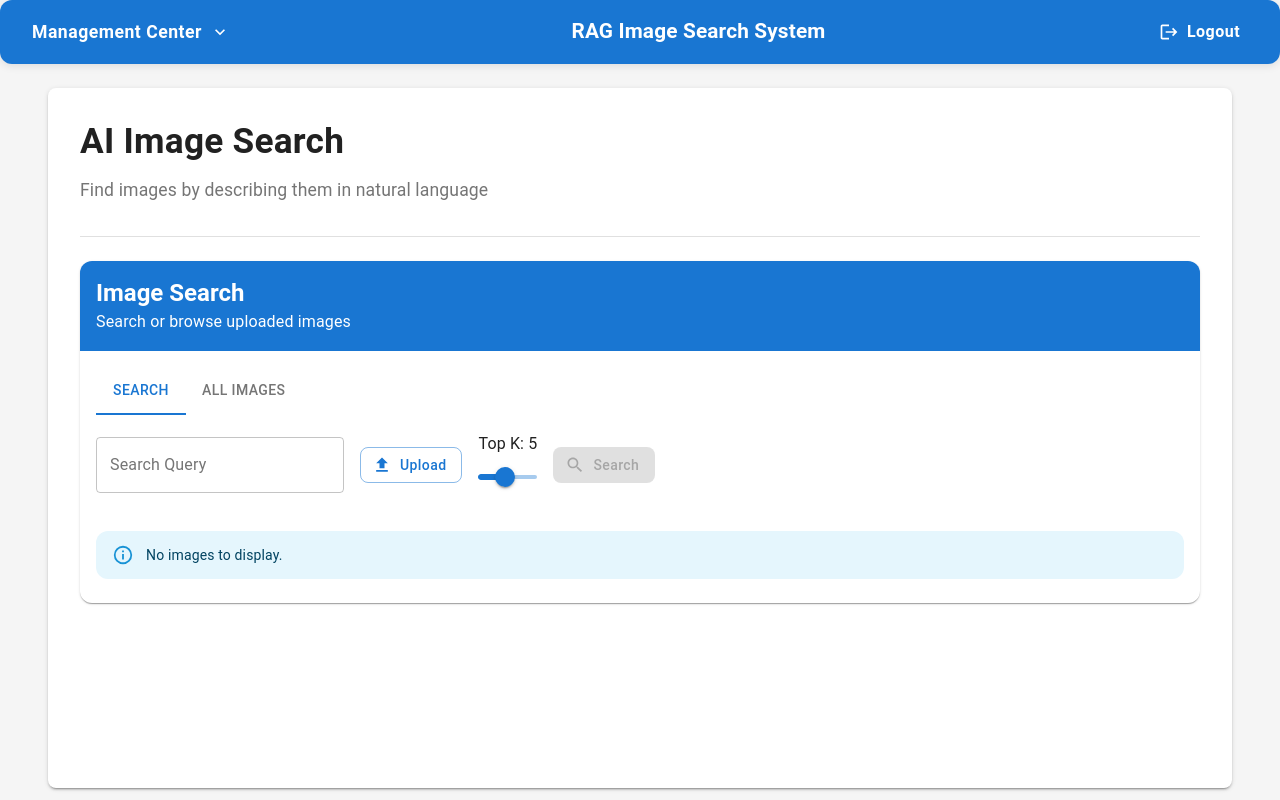
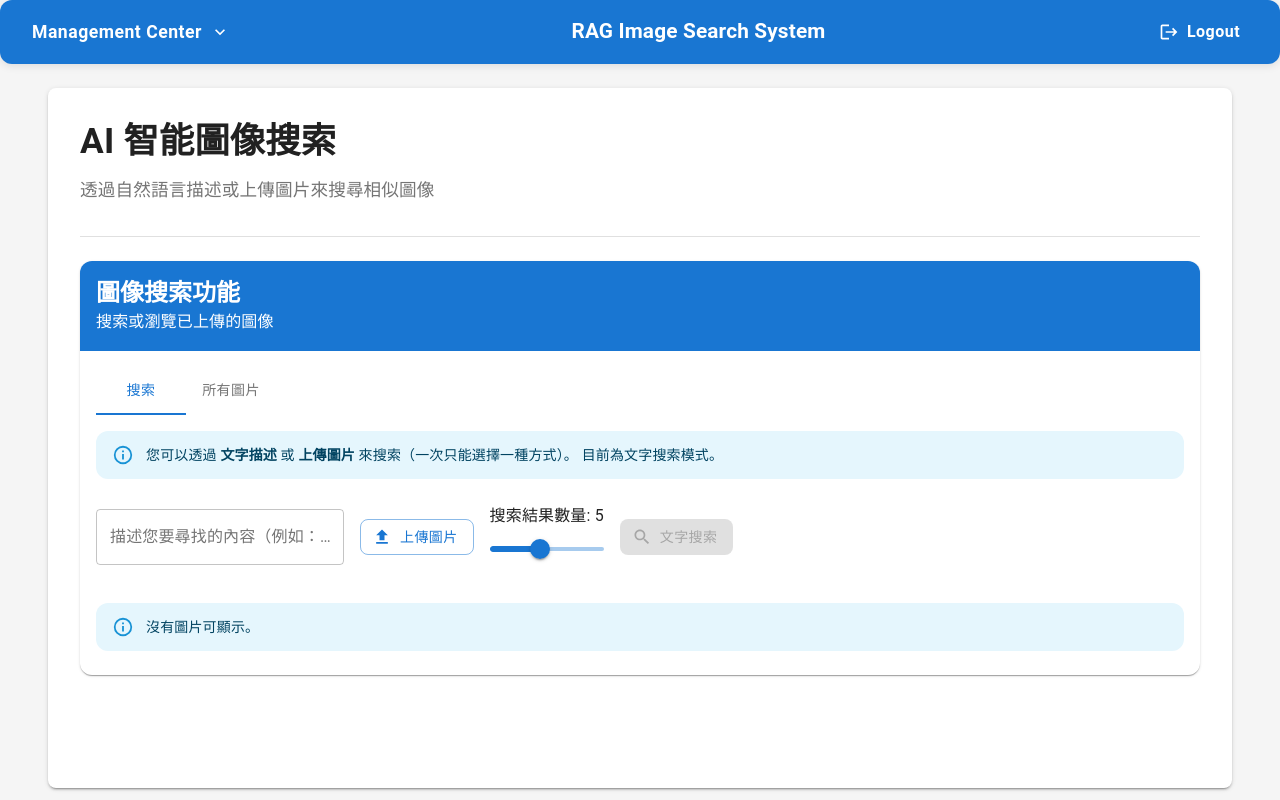
Before and after one commit to kuowilliam/cloud-midterm, a React (Create React App) app in the folder frontend/: page /search in a window 1280 px wide. Built offline with nearby package versions, Linux system fonts and the light colour scheme; sample sign-in values are in the browser's storage.

Commit message:
image to image

```diff
--- a/frontend/src/components/SearchSection.js
+++ b/frontend/src/components/SearchSection.js
@@ -58,7 +58,13 @@ export default function SearchSection() {
   const searchMutation = useMutation({
     mutationFn: ({ query, imageFile, topK }) =>
       searchImages(query, imageFile, topK),
-    onSuccess: data => setSearchResults(data.results || []),
+    onSuccess: (data) => {
+      console.log('✅ [SearchSection] Search successful, received data:', data);
+      setSearchResults(data.results || []);
+    },
+    onError: (error) => {
+      console.error('❌ [SearchSection] Search failed:', error);
+    },
   });
 
   // Query for all done images - disabled by default
@@ -163,7 +169,7 @@ export default function SearchSection() {
 
   const renderGrid = (items, isSearchResults = false) => {
     if (!items.length) {
-      return <Alert severity="info">No images to display.</Alert>;
+      return <Alert severity="info">沒有圖片可顯示。</Alert>;
     }
     return (
       <Grid container spacing={2}>
@@ -234,8 +240,8 @@ export default function SearchSection() {
     <>
       <Card>
       <CardHeader
-          title="Image Search"
-          subheader="Search or browse uploaded images"
+          title="圖像搜索功能"
+          subheader="搜索或瀏覽已上傳的圖像"
           sx={{
             backgroundColor: 'primary.main',
             '& .MuiCardHeader-subheader': {
@@ -249,20 +255,27 @@ export default function SearchSection() {
 
         <CardContent>
           <Tabs value={tab} onChange={handleTabChange} textColor="primary" indicatorColor="primary">
-            <Tab label="Search" value="search" />
-            <Tab label="All Images" value="storage" />
+            <Tab label="搜索" value="search" />
+            <Tab label="所有圖片" value="storage" />
           </Tabs>
 
           {tab === 'search' && (
             <Box component="form" onSubmit={handleSearch} sx={{ mt: 2 }}>
+              {/* Search Mode Info */}
+              <Alert severity="info" sx={{ mb: 3 }}>
+                您可以透過 <strong>文字描述</strong> 或 <strong>上傳圖片</strong> 來搜索（一次只能選擇一種方式）。
+                {imageFile ? ' 目前為圖片搜索模式。' : ' 目前為文字搜索模式。'}
+              </Alert>
+
               <Grid container spacing={2} alignItems="center">
                 <Grid item xs={12} md={8}>
                   <TextField
                     fullWidth
-                    label="Search Query"
+                    label={imageFile ? "文字搜索已停用（已上傳圖片）" : "描述您要尋找的內容（例如：「花園裡的貓」）"}
                     value={query}
                     onChange={e => setQuery(e.target.value)}
-                    disabled={searchMutation.isLoading}
+                    disabled={searchMutation.isLoading || imageFile}
+                    placeholder={imageFile ? "請移除圖片以啟用文字搜索" : "描述您要尋找的內容..."}
                   />
                 </Grid>
                 <Grid item>
@@ -271,8 +284,9 @@ export default function SearchSection() {
                     component="label"
                     startIcon={<FileUploadIcon />}
                     disabled={searchMutation.isLoading}
+                    color={imageFile ? "success" : "primary"}
                   >
-                    Upload
+                    {imageFile ? "更換圖片" : "上傳圖片"}
                     <input
                       id="image-upload-input"
                       type="file"
@@ -281,14 +295,49 @@ export default function SearchSection() {
                       onChange={handleImageSelect}
                     />
                   </Button>
-                  {imagePreview && (
-                    <IconButton onClick={clearImage}>
+                  {imageFile && (
+                    <IconButton onClick={clearImage} sx={{ ml: 1 }}>
                       <ClearIcon />
                     </IconButton>
                   )}
                 </Grid>
+
+                {/* Image Preview */}
+                {imagePreview && (
+                  <Grid item xs={12}>
+                    <Box sx={{
+                      display: 'flex',
+                      alignItems: 'center',
+                      gap: 2,
+                      p: 2,
+                      backgroundColor: '#f5f5f5',
+                      borderRadius: 2,
+                      border: '2px solid #4caf50'
+                    }}>
+                      <img
+                        src={imagePreview}
+                        alt="Search preview"
+                        style={{
+                          width: 80,
+                          height: 80,
+                          objectFit: 'cover',
+                          borderRadius: 8
+                        }}
+                      />
+                      <Box>
+                        <Typography variant="body1" fontWeight="bold" color="success.main">
+                          圖片搜索模式
+                        </Typography>
+                        <Typography variant="body2" color="text.secondary">
+                          使用上傳的圖片進行搜索，文字輸入已停用。
+                        </Typography>
+                      </Box>
+                    </Box>
+                  </Grid>
+                )}
+
                 <Grid item xs={12} md={8}>
-                  <Typography gutterBottom>Top K: {topK}</Typography>
+                  <Typography gutterBottom>搜索結果數量: {topK}</Typography>
                   <Slider
                     value={topK}
                     onChange={(_, v) => setTopK(v)}
@@ -308,12 +357,18 @@ export default function SearchSection() {
                     }
                     disabled={searchMutation.isLoading || (!query.trim() && !imageFile)}
                   >
-                    {searchMutation.isLoading ? 'Searching…' : 'Search'}
+                    {searchMutation.isLoading ? '搜索中…' : imageFile ? '圖片搜索' : '文字搜索'}
                   </Button>
                 </Grid>
                 {searchMutation.isError && (
                   <Grid item xs={12}>
-                    <Alert severity="error">{searchMutation.error.message}</Alert>
+                    <Alert severity="error">
+                      <strong>搜索錯誤：</strong> {searchMutation.error.message}
+                      <br />
+                      <Typography variant="caption" sx={{ mt: 1 }}>
+                        請確保您提供了文字描述或上傳了圖片。
+                      </Typography>
+                    </Alert>
                   </Grid>
                 )}
               </Grid>
@@ -321,7 +376,9 @@ export default function SearchSection() {
               <Box sx={{ mt: 4 }}>
                 {renderGrid(searchResults.map(r => r.filename), true)}
                 {searchMutation.isSuccess && !searchResults.length && (
-                  <Alert severity="info">No results found.</Alert>
+                  <Alert severity="info">
+                    未找到相關結果。請嘗試調整搜索關鍵字或上傳不同的圖片。
+                  </Alert>
                 )}
               </Box>
             </Box>
@@ -332,9 +389,12 @@ export default function SearchSection() {
               {doneLoading ? (
                 <Box sx={{ textAlign: 'center', py: 4 }}>
                   <CircularProgress />
+                  <Typography variant="body2" sx={{ mt: 2 }}>
+                    載入圖片中...
+                  </Typography>
                 </Box>
               ) : doneError ? (
-                <Alert severity="error">{doneError.message}</Alert>
+                <Alert severity="error">載入錯誤: {doneError.message}</Alert>
               ) : (
                 renderGrid(doneData?.done_images || [])
               )}
@@ -364,7 +424,7 @@ export default function SearchSection() {
           color: 'white',
         }}>
           <Typography variant="h6" component="div">
-            Image Details
+            圖片詳細資訊
           </Typography>
           <IconButton
             onClick={handleCloseModal}
@@ -389,19 +449,19 @@ export default function SearchSection() {
               />
               <Box sx={{ p: 3 }}>
                 <Typography variant="h6" gutterBottom color="primary">
-                  File Information
+                  檔案資訊
                 </Typography>
                 <Typography variant="body1" gutterBottom>
-                  <strong>File Name:</strong> {selectedImage.filename.split('/').pop()}
+                  <strong>檔案名稱：</strong> {selectedImage.filename.split('/').pop()}
                 </Typography>
                 {selectedImage.similarity !== null && (
                   <Typography variant="body1" gutterBottom>
-                    <strong>Similarity Score:</strong> {(selectedImage.similarity * 100).toFixed(2)}%
+                    <strong>相似度分數：</strong> {(selectedImage.similarity * 100).toFixed(2)}%
                   </Typography>
                 )}
 
                 <Typography variant="h6" gutterBottom color="primary" sx={{ mt: 3 }}>
-                  Image Description
+                  圖片描述
                 </Typography>
                 <Box
                   sx={{
@@ -412,7 +472,7 @@ export default function SearchSection() {
                   }}
                 >
                   <Typography variant="body1" sx={{ lineHeight: 1.6 }}>
-                    {selectedImage.caption || 'No description available'}
+                    {selectedImage.caption || '無可用描述'}
                   </Typography>
                 </Box>
               </Box>
@@ -421,7 +481,7 @@ export default function SearchSection() {
         </DialogContent>
         <DialogActions sx={{ p: 2 }}>
           <Button onClick={handleCloseModal} variant="contained">
-            Close
+            關閉
           </Button>
         </DialogActions>
       </Dialog>
--- a/frontend/src/pages/Search.js
+++ b/frontend/src/pages/Search.js
@@ -28,7 +28,7 @@ function Search() {
                 color: 'text.primary',
               }}
             >
-              AI Image Search
+              AI 智能圖像搜索
             </Typography>
             <Typography
               variant="h6"
@@ -39,7 +39,7 @@ function Search() {
                 lineHeight: 1.6,
               }}
             >
-              Find images by describing them in natural language
+              透過自然語言描述或上傳圖片來搜尋相似圖像
             </Typography>
           </Box>
 
--- a/frontend/src/services/api.js
+++ b/frontend/src/services/api.js
@@ -135,21 +135,35 @@ export const getMonitorEvents = async (limit = 50) => {
 
 // 圖像搜尋，可附帶文字與檔案
 export const searchImages = async (query, imageFile, topK = 5) => {
+  console.log('🔍 [API] searchImages called with:', { query, imageFile: imageFile?.name, topK });
+
   const formData = new FormData();
 
-  // 將 query 加入 FormData（如果有的話）
-  if (query && query.trim()) {
+  // 修正後端驗證邏輯：只能提供文字或圖片其中一個，不能同時提供
+  // 如果同時提供，優先使用圖片搜索
+  if (imageFile) {
+    // 只使用圖片搜索，不加入文字查詢
+    formData.append('image', imageFile);
+    console.log('🔍 [API] Image search mode - using image only');
+  } else if (query && query.trim()) {
+    // 只使用文字搜索
     formData.append('query', query.trim());
+    console.log('🔍 [API] Text search mode - using query only');
+  } else {
+    // 兩者都沒有，拋出錯誤
+    throw new Error('Must provide either text query or image file for search');
   }
 
-  // 將 image 加入 FormData（如果有的話）
-  if (imageFile) {
-    formData.append('image', imageFile);
+  try {
+    // top_k 作為 query parameter
+    console.log('🔍 [API] Making search request to:', `/search?top_k=${topK}`);
+    const response = await api.post(`/search?top_k=${topK}`, formData);
+    console.log('✅ [API] Search response received:', response.data);
+    return response.data;
+  } catch (error) {
+    console.error('❌ [API] Search request failed:', error);
+    throw error;
   }
-
-  // top_k 作為 query parameter
-  const response = await api.post(`/search?top_k=${topK}`, formData);
-  return response.data;
 };
 
 // 取得影像路徑 URL
```
Also changed, not shown: frontend/src/components/Layout/AppLayout.js (+4 -4 lines), frontend/src/components/UploadSection.js (indentation only), frontend/src/pages/Dashboard.js (indentation only), frontend/src/pages/PdfSearch.js (indentation only), frontend/src/pages/RegisterPage.js (indentation only).
